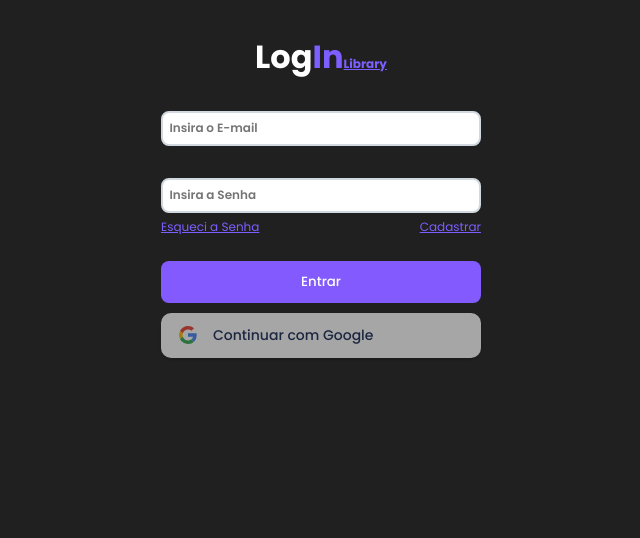
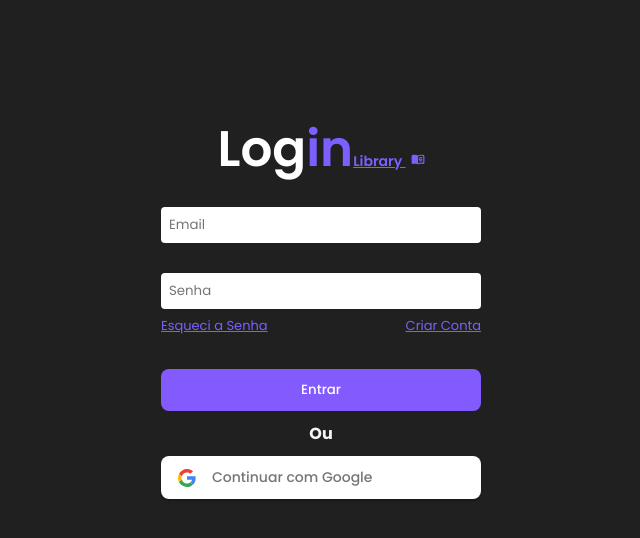
Before and after one commit to LuizFelipe-Mazza/LibraryFront-End, a React (Create React App) app: page /login in a window 1280 px wide. Shown: the top 538 px of the page, without its empty margins (319-959 px from the left). Built offline with nearby package versions, Linux system fonts and the light colour scheme.

Commit message:
doc: new changes to interface visual login

```diff
--- a/src/pages/Login/Login.tsx
+++ b/src/pages/Login/Login.tsx
@@ -1,7 +1,8 @@
-import { Button, Input } from '../../components'
+import { Button} from '../../components'
 import { GoogleLogin } from 'react-google-login'
 import { Context } from '../../context/Context'
 
+import MenuBookRoundedIcon from '@mui/icons-material/MenuBookRounded';
 import 'sweetalert2/src/sweetalert2.scss'
 import './login.scss'
 
@@ -9,44 +10,54 @@ export function Login() {
   const { email, setEmail, password, setPassword, SignIn } = Context()
   return (
     <>
-      <form action="" className="formLogin">
-        <div className="containerSigIn">
+      <div className="loginContainer">
         <h1>
-            Log<span>In</span>
-            <small>Library</small>
+          Log<span>in</span>
+          <small>Library <MenuBookRoundedIcon className='iconLogin'/> </small>
         </h1>
+        <div className="bgLogin">
 
-          <div className="emailField">
-            <Input
-              name="Insira o E-mail"
+          <div className="email">
+            <input type="text"
+            name='email'
+            placeholder="Email"
             value={email}
-              onChange={(event) => setEmail(event.target.value)}
-              required
-            />
+            onChange={event => setEmail(event.target.value)}/>
           </div>
 
-          <div className="passwordField">
-            <Input
-              type="password"
-              name="Insira a Senha"
+          <div className="password">
+            <input type="password"
+            name='password'
+            placeholder="Senha"
             value={password}
-              onChange={(event) => setPassword(event.target.value)}
-              required
-            />
+            onChange={event => setPassword(event.target.value)}/>
+          </div>
 
           <div className="links">
-              <a href=".">Esqueci a Senha</a>
-              <a href="/register">Cadastrar</a>
+
+            <div className="forgot">
+              <a href="//">Esqueci a Senha</a>
             </div>
+
+            <div className="create">
+              <a href="/createaccount">Criar Conta</a>
+            </div>
+
+          </div>
+
           <Button onClick={SignIn}>Entrar</Button>
+
+          <div className="or">
+          <h4>Ou</h4>
+          </div>
+
           <GoogleLogin
             className="btnGoogle"
             clientId="512809359891-i53ug9f9k324m38d1tlkai6jb9ttuktt.apps.googleusercontent.com"
-              buttonText="Continuar com Google"
-            />
+            buttonText="Continuar com Google"/>
+
         </div>
       </div>
-      </form>
     </>
   )
 }
--- a/src/pages/Login/login.scss
+++ b/src/pages/Login/login.scss
@@ -4,95 +4,72 @@
   box-sizing: border-box;
   font-family: 'Poppins';
 }
-
 body {
   display: flex;
   justify-content: center;
+  background: #202020;
+}
+.loginContainer {
+  display: flex;
   align-items: center;
-  width: 100%;
-  height: 100%;
-  background: #d1d8e0;
-
-  .formLogin {
-    margin-top: 30rem;
-    width: 20rem;
-    background: #202020;
-    display: flex;
-    justify-content: center;
-    align-items: center;
-    margin-top: 1px;
-    border-radius: 1rem;
-    padding: 2rem;
-
-    input {
-      min-width: 15rem;
-      color: #192a56;
-      font-weight: 600;
-      font-size: 12px;
-      border-radius: 0.5rem;
-      border: #d1d8e0 2px solid;
-      padding: 0.4rem;
-      width: 20rem;
-    }
-    button {
-      margin-bottom: 10px;
-    }
-    .containerSigIn {
-      display: flex;
-      align-items: center;
-      justify-content: center;
-      flex-direction: column;
-
-      .emailField {
-        margin-bottom: 2rem;
-      }
-
-      .links {
-        margin-top: 5px;
-        display: flex;
-        justify-content: space-between;
-      }
-      .links a {
-        font-size: 12px;
-        color: #7d5fff;
-        font-weight: 400;
-        margin-bottom: 25px;
-      }
-      .links a:hover {
-        color: darkslateblue;
-      }
-      .btnGoogle {
-        padding: 1px !important;
-        width: 20rem !important;
-        border-radius: 10px !important;
-        color: #192a56 !important;
-      }
-    }
-  }
-
+  justify-content: center;
+  flex-direction: column;
+  width: 30rem;
+  margin-top: 7rem;
   h1 {
     color: #fff;
-    margin-bottom: 30px;
-    font-weight: 700;
+    font-size: 50px;
+    font-weight: 600;
     span {
       color: #7d5fff;
     }
     small {
-      font-size: 12px;
-      justify-content: right;
+      color: #7d5fff;
+      font-size: 14px;
       text-decoration: underline;
-      color: #7d5fff;
+      .iconLogin {
+        font-size: 14px;
+        margin-left: 5px;
+      }
     }
+  }
+  input {
+    border-radius: 4px;
+    border: none;
+    width: 20rem;
+    padding: 8px;
+    outline-color: #7d5fff;
+  }
+  .email {
+    margin-top: 20px;
+  }
+  .password {
+    margin-top: 30px;
+    margin-bottom: 3px;
   }
   .btnGoogle div {
     font-size: 0 !important;
     border-radius: 20px !important;
     padding: 6px 6px 6px !important;
     margin-left: 10px !important;
-
-    span {
-      margin-left: 30px !important;
-      color: #192a56 !important;
+  }
+  .btnGoogle {
+    opacity: (100) !important;
+    margin-top: 10px;
+    width: 20rem;
+    border-radius: 8px !important;
+    cursor: pointer;
+  }
+  .links {
+    display: flex;
+    justify-content: space-between;
+    margin-bottom: 2rem;
+    a {
+      font-size: 13px;
+      color: #7d5fff;
     }
   }
+  .or {
+    text-align: center;
+  }
 }
```
Lines whose indentation alone changed are shown as unchanged.
